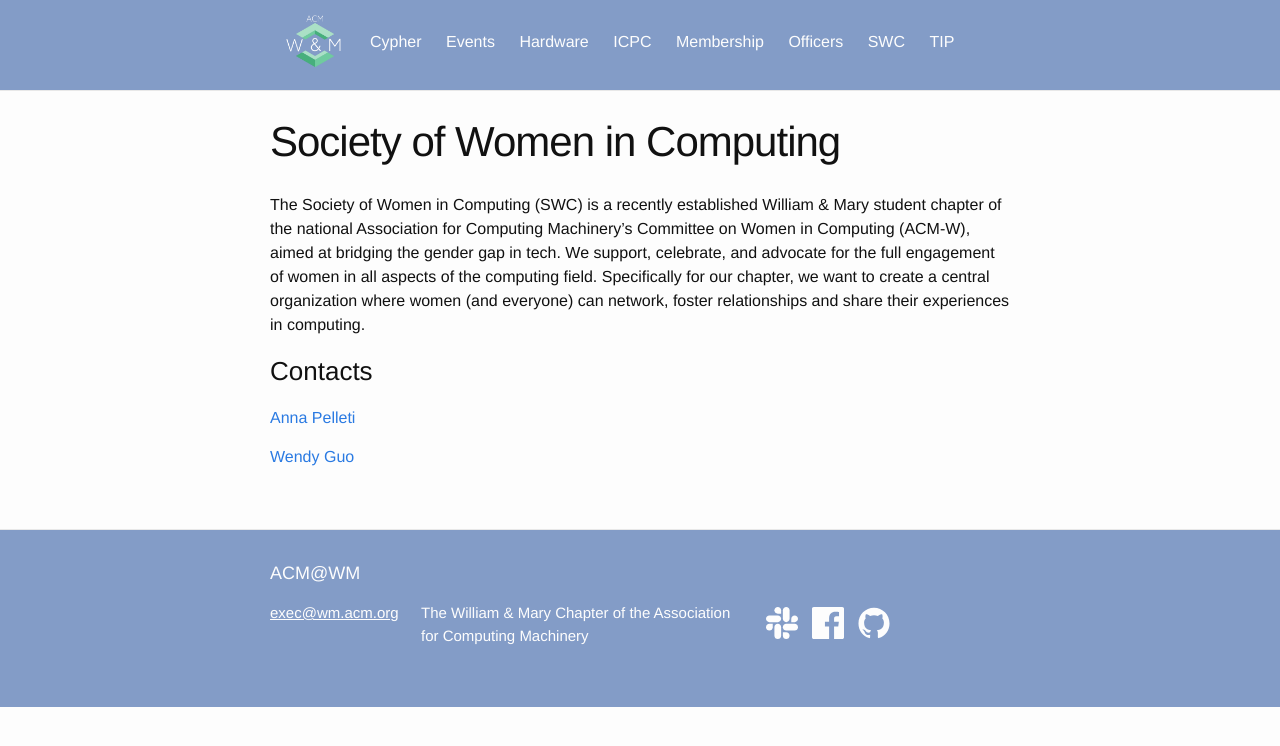
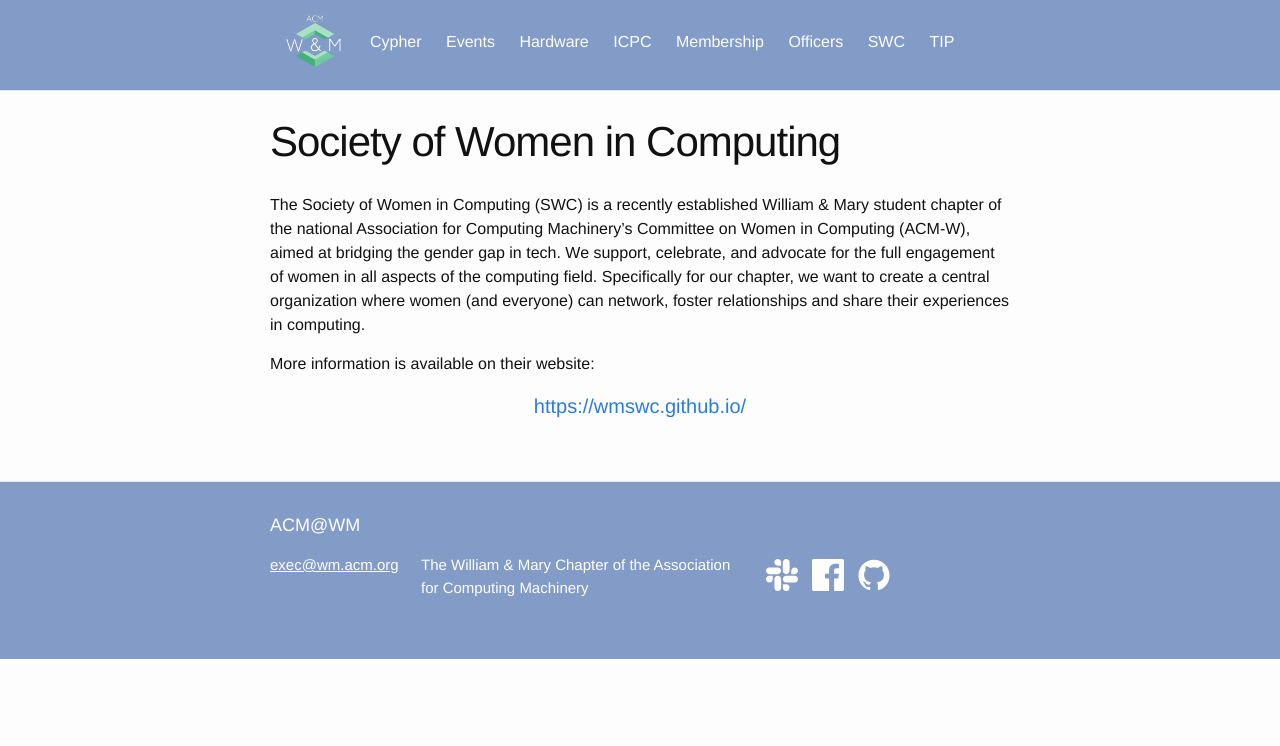
Before and after one commit to ACMWM/acmwm.github.io, a Jekyll site: the page built from _pages/swc.md, in a window 1280 px wide. Shown: the top 746 px of the page. Built offline with Jekyll 4.4.1, drawn with Linux system fonts in a browser that asks for light colours.

Commit message:
swc: Update with link to website

```diff
--- a/_pages/swc.md
+++ b/_pages/swc.md
@@ -12,7 +13,7 @@
 a central organization where women (and everyone) can network, foster
 relationships and share their experiences in computing.
 
-### Contacts
-[Anna Pelleti](arpelleti@email.wm.edu)
 
-[Wendy Guo](wwguo@email.wm.edu)
+More information is available on their website:
+
+<a id="hacklink" href="https://wmswc.github.io/">https://wmswc.github.io/</a>
```
Also changed, not shown: other parts of _pages/swc.md (+1 -0 lines).
